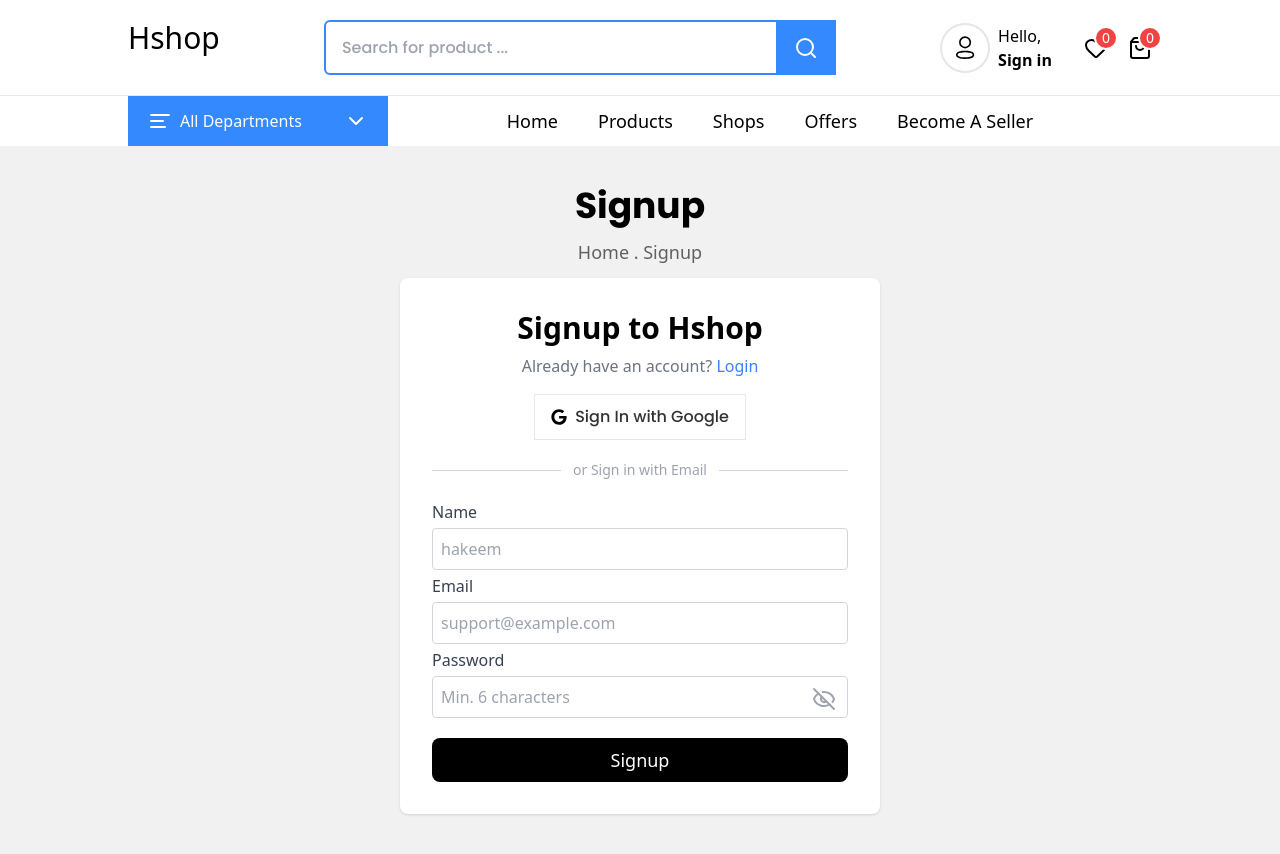
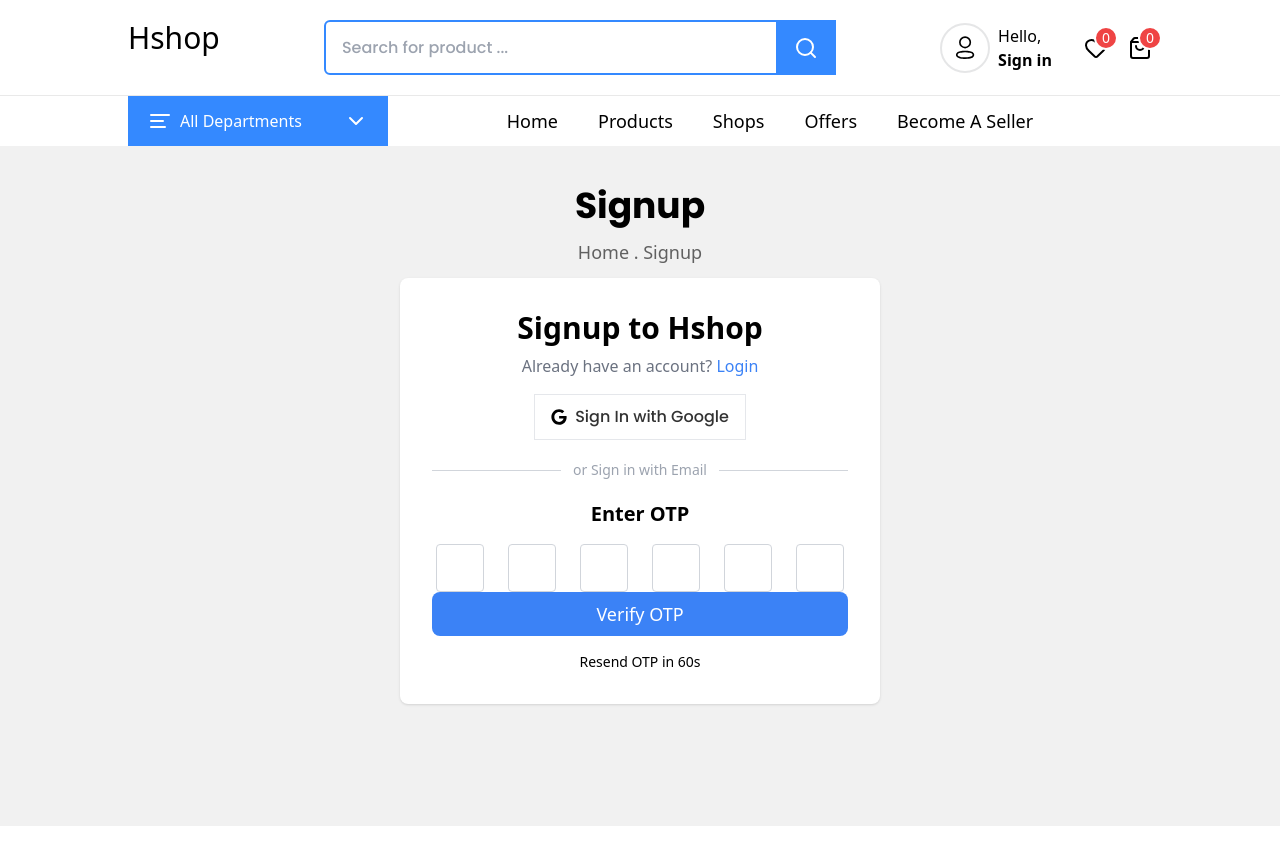
Before and after one commit to hakoom911/multi-v-ecommerce-shop, a Next.js app in the folder apps/user-ui/: page /signup in a window 1280 px wide. After the commit the page ends 826 px from the top, so only its background shows below. Built offline with nearby package versions, Linux system fonts and the light colour scheme.

Commit message:
feat: continue setup sign up page with the otp process.

```diff
--- a/apps/user-ui/src/app/(routes)/signup/page.tsx
+++ b/apps/user-ui/src/app/(routes)/signup/page.tsx
@@ -17,7 +17,7 @@
 function SignupPage({}: Props) {
   const [passVisible, setPassVisible] = useState(false);
   const [serverError, setServerError] = useState<string | null>(null);
-  const [showOTP, setShowOTP] = useState(false);
+  const [showOTP, setShowOTP] = useState(true);
   const [canResend, setCanResend] = useState(false);
   const [timer, setTimer] = useState(60);
   const [otp, setOTP] = useState(["", "", "", "", "", ""]);
@@ -35,12 +35,29 @@
   const onSubmit = (data: FormData) => {};
 
   const handleOTPChange = (index: number, value: string) => {
-    if (value) {
-      const newOTP = [...otp];
-      newOTP[index] = value;
-      setOTP(newOTP);
+    if (!/^[0-9]?$/.test(value)) return;
+    const newOTP = [...otp];
+    newOTP[index] = value;
+    setOTP(newOTP);
+
+    if (value && index < inputRefs.current.length - 1) {
+      inputRefs.current[index + 1]?.focus();
     }
   };
+
+  const handleOTPKeyDown = (
+    index: number,
+    e: React.KeyboardEvent<HTMLInputElement>
+  ) => {
+    if (e.key === "Backspace" && !otp[index] && index > 0) {
+      inputRefs.current[index - 1]?.focus();
+    }
+  };
+
+
+  const resendOTP = () => {
+
+  }
 
   return (
     <div className="w-full py-10 min-h-[85vh] bg-[#f1f1f1]">
@@ -157,9 +174,23 @@
                     className="size-12 text-center border border-gray-300 outline-none !rounded"
                     value={digit}
                     onChange={(e) => handleOTPChange(index, e.target.value)}
+                    onKeyDown={(e) => handleOTPKeyDown(index, e)}
                   />
                 ))}
               </div>
+              <button className="w-full text-lg cursor-pointer bg-blue-500 text-white py-2 rounded-lg">
+                Verify OTP
+              </button>
+              <p className="text-center text-sm mt-4">
+                {canResend ? (
+                    <button
+                      onClick={resendOTP}
+                      className="text-blue-500 cursor-pointer"
+                    >
+                        Resend OTP
+                    </button>
+                ):(`Resend OTP in ${timer}s`)}
+              </p>
             </div>
           )}
         </div>
```
